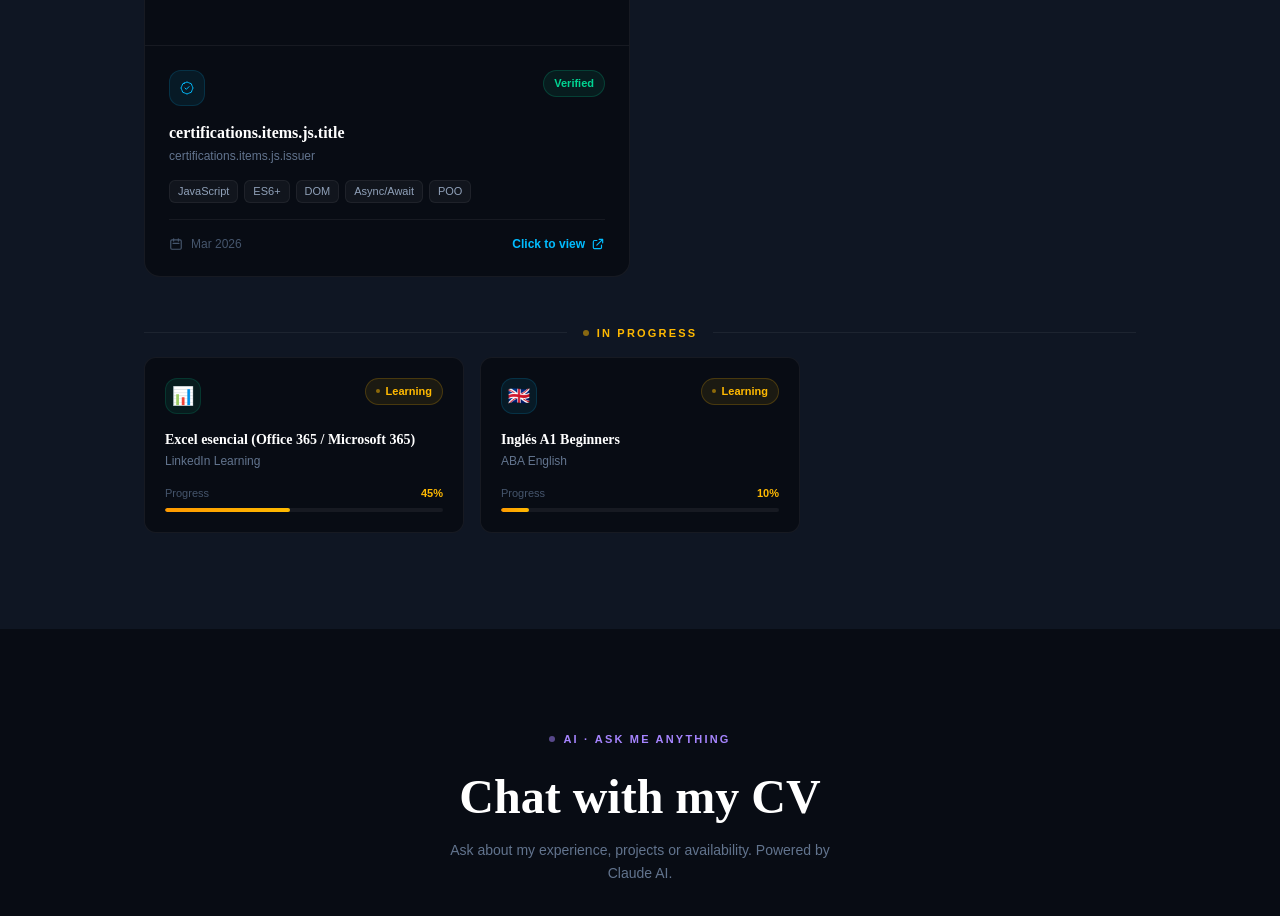
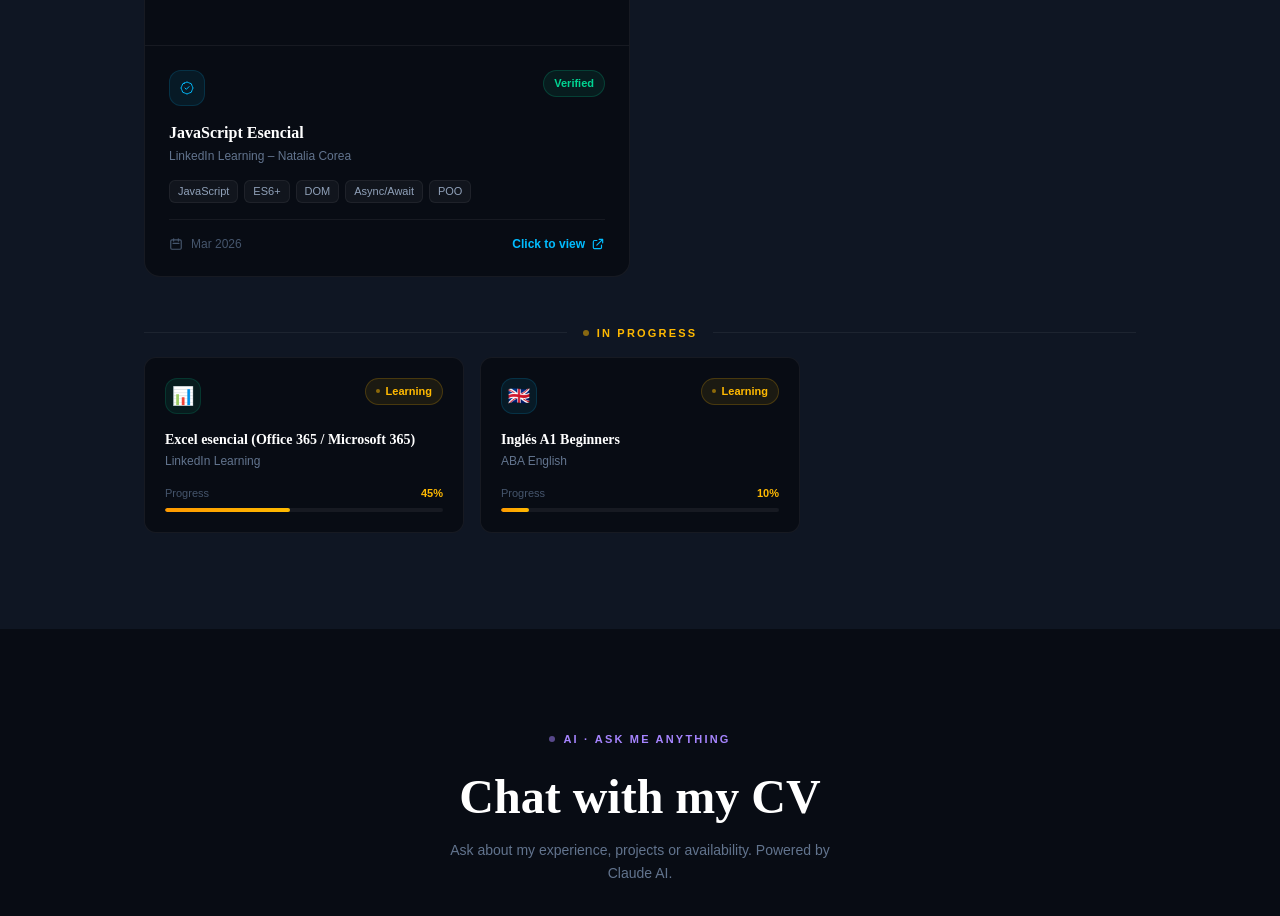
Before and after one commit to LuisOrtizR/portfolio, a Vue app: page / in a window 1280 px wide. Shown: the part 4700-5616 px from the top of the page. Built offline with nearby package versions, Linux system fonts and the light colour scheme; no server answers; grey boxes are pictures that could not be loaded.

Commit message:
retorn commit anterior modifiq lenguages

```diff
--- a/src/i18n/locales/en.ts
+++ b/src/i18n/locales/en.ts
@@ -41,6 +41,10 @@ export default {
       ia: {
         title: 'Generative AI for Business Leaders',
         issuer: 'LinkedIn Learning – Tomer Cohen',
+      },
+      js: {
+        title: 'JavaScript Esencial',
+        issuer: 'LinkedIn Learning – Natalia Corea',
       },
     },
   },
--- a/src/i18n/locales/es.ts
+++ b/src/i18n/locales/es.ts
@@ -41,6 +41,10 @@ export default {
       ia: {
         title: 'IA Generativa para Líderes Empresariales',
         issuer: 'LinkedIn Learning – Tomer Cohen',
+      },
+      js: {
+        title: 'JavaScript Esencial',
+        issuer: 'LinkedIn Learning – Natalia Corea',
       },
     },
   },
--- a/src/i18n/locales/pt.ts
+++ b/src/i18n/locales/pt.ts
@@ -41,6 +41,10 @@ export default {
       ia: {
         title: 'IA Generativa para Líderes Empresariais',
         issuer: 'LinkedIn Learning – Tomer Cohen',
+      },
+      js: {
+        title: 'JavaScript Essencial',
+        issuer: 'LinkedIn Learning – Natalia Corea',
       },
     },
   },
```
